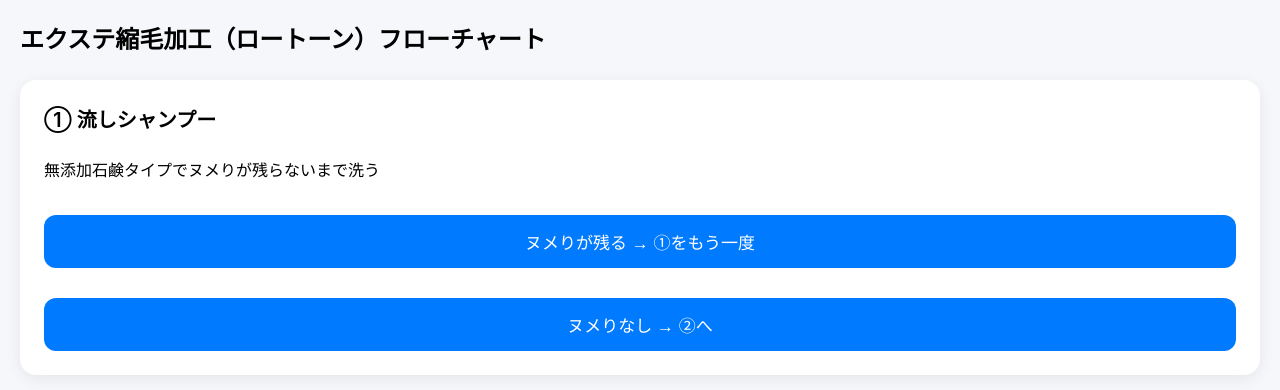
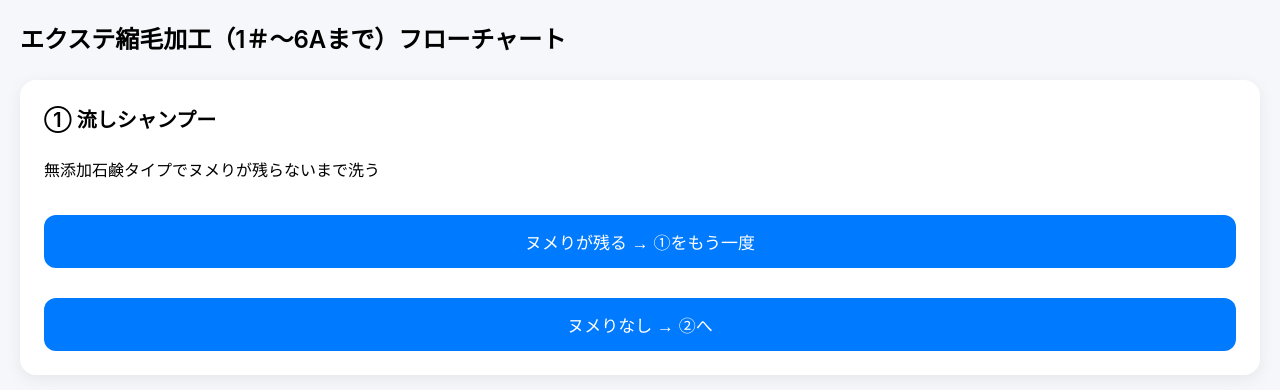
Before and after one commit to trip2006edenrena-del/eflow, a plain HTML site: page index.html in a window 1280 px wide. Drawn offline with Linux system fonts and the light colour scheme.

Commit message:
Update index.html

```diff
--- a/index.html
+++ b/index.html
@@ -65,7 +65,7 @@
 </head>
 
 <body>
-<h2>エクステ縮毛加工（ロートーン）フローチャート</h2>
+<h2>エクステ縮毛加工（1＃〜6Aまで）フローチャート</h2>
 
 <!-- ① -->
 <div id="step1" class="step active">
```
